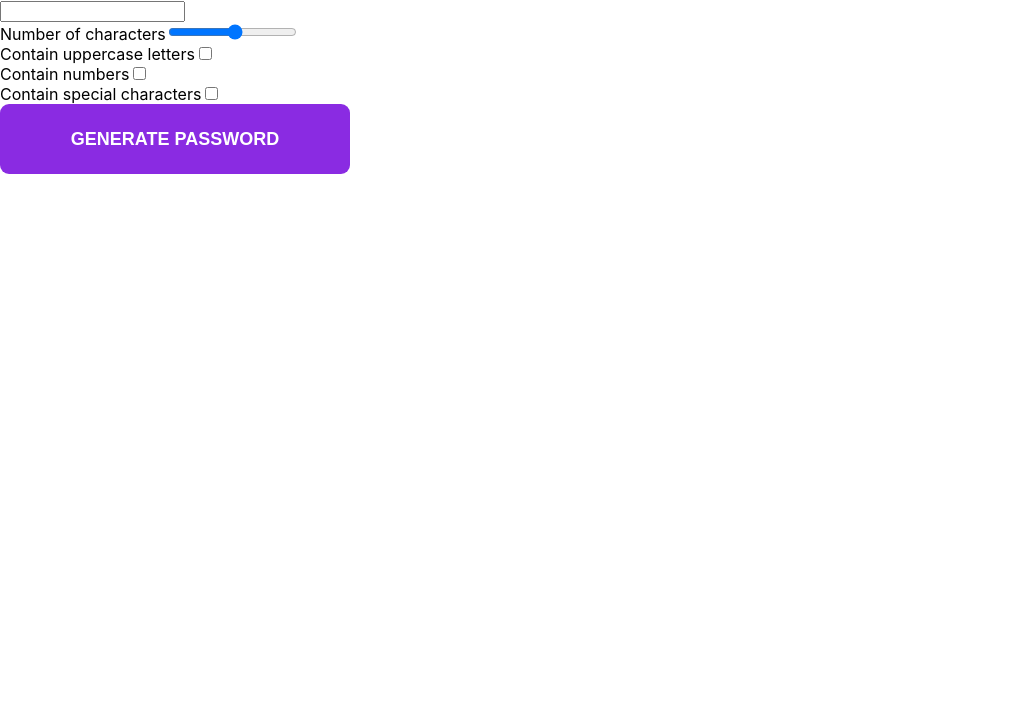
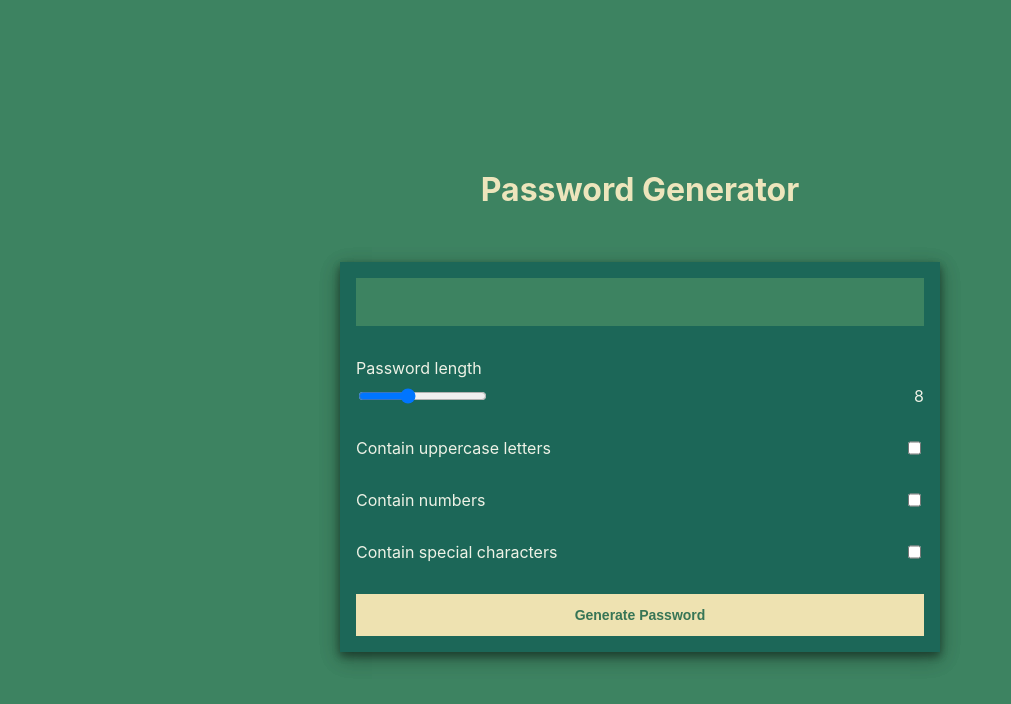
Before and after one commit to aronilie/password-generator, a React (Create React App) app: page / in a window 1280 px wide. Shown: the top 704 px of the page, without its empty margins (0-1011 px from the left). Built offline with nearby package versions, Linux system fonts and the light colour scheme.

Commit message:
Added styles to Form component

```diff
--- a/src/App.js
+++ b/src/App.js
@@ -1,9 +1,9 @@
-import Form from "./components/Form/Form";
+import FormPage from "./pages/FormPage/FormPage";
 
 function App() {
   return (
     <div className="App">
-      <Form />
+      <FormPage />
     </div>
   );
 }
--- a/src/components/Button/Button.js
+++ b/src/components/Button/Button.js
@@ -1,7 +1,7 @@
 import ButtonStyled from "./ButtonStyled";
 
 const Button = () => {
-  return <ButtonStyled type="button">GENERATE PASSWORD</ButtonStyled>;
+  return <ButtonStyled type="button">Generate Password</ButtonStyled>;
 };
 
 export default Button;
--- a/src/components/Button/ButtonStyled.js
+++ b/src/components/Button/ButtonStyled.js
@@ -1,14 +1,14 @@
 import styled from "styled-components";
 
 const ButtonStyled = styled.button`
-  background-color: blueviolet;
-  color: #fff;
+  background-color: #eee2b1;
+  color: #377556;
   border: none;
-  font-size: large;
+  font-size: 14px;
   font-weight: 700;
-  border-radius: 0.5em;
-  height: 70px;
-  width: 350px;
+  height: 3em;
+  width: 100%;
+  cursor: pointer;
 `;
 
 export default ButtonStyled;
--- a/src/components/Form/Form.js
+++ b/src/components/Form/Form.js
@@ -1,5 +1,6 @@
 import { useState } from "react";
 import Button from "../Button/Button";
+import FormStyled from "./FormStyled";
 
 const Form = () => {
   const formDataInitialState = {
@@ -174,32 +175,40 @@ const Form = () => {
   };
 
   return (
-    <form>
-      <div>
+    <FormStyled className="form-container">
+      <form className="form">
+        <div className="input-container">
           <input
             type="text"
             id="generatedPassword"
+            className="generated-password"
             onChange={handleChange}
             value={formData.password}
           />
         </div>
-      <div>
-        <label htmlFor="numberCharacters">Number of characters</label>
+        <div className="range-container">
+          <label htmlFor="numberCharacters" className="input-text">
+            Password length
+          </label>
+          <div className="inputs-container">
             <input
               className="input-number-characters"
               name="input-number-characters"
               type="range"
-          defaultValue={formData.numberOfCharacters}
+              defaultValue={numberOfCharacters}
               min="1"
               max="20"
               id="numberCharacters"
               onChange={changeRange}
             />
-        <span className="slider-value">{formData.numberOfCharacters}</span>
+            <span className="slider-value">{numberOfCharacters}</span>
+          </div>
         </div>
 
-      <div>
-        <label htmlFor="contain-uppercase">Contain uppercase letters</label>
+        <div className="inputs-container">
+          <label htmlFor="contain-uppercase" className="input-text">
+            Contain uppercase letters
+          </label>
           <input
             type="checkbox"
             className="contain-uppercase"
@@ -209,8 +218,10 @@ const Form = () => {
           />
         </div>
 
-      <div>
-        <label htmlFor="contain-number">Contain numbers</label>
+        <div className="inputs-container">
+          <label htmlFor="contain-number" className="input-text">
+            Contain numbers
+          </label>
           <input
             type="checkbox"
             className="contain-number"
@@ -220,8 +231,8 @@ const Form = () => {
           />
         </div>
 
-      <div>
-        <label htmlFor="contain-special-character">
+        <div className="inputs-container">
+          <label htmlFor="contain-special-character" className="input-text">
             Contain special characters
           </label>
           <input
@@ -237,6 +248,7 @@ const Form = () => {
           <Button />
         </div>
       </form>
+    </FormStyled>
   );
 };
 
--- /dev/null
+++ b/src/components/Form/FormStyled.js
@@ -0,0 +1,50 @@
+import styled from "styled-components";
+
+const FormStyled = styled.div`
+  max-width: 100%;
+  max-height: 100%;
+  padding: 1em;
+  background-color: #1c6758;
+
+  .input-container {
+    width: 100%;
+    margin: 0;
+  }
+
+  .generated-password {
+    width: 100%;
+    height: 3em;
+    font-size: 1em;
+    color: #fff;
+    background-color: #3d8361;
+    border: none;
+    padding: 0 0.5em;
+  }
+
+  .form {
+    display: flex;
+    flex-direction: column;
+    gap: 2em;
+  }
+
+  .inputs-container {
+    display: flex;
+    justify-content: space-between;
+  }
+
+  .range-container {
+    display: flex;
+    flex-direction: column;
+    gap: 0.5em;
+  }
+
+  .input-text {
+    color: #eef2e6;
+  }
+
+  .slider-value {
+    color: #eef2e6;
+  }
+`;
+
+export default FormStyled;
--- a/src/index.css
+++ b/src/index.css
@@ -1,3 +1,7 @@
+* {
+  box-sizing: border-box;
+}
+
 body {
   margin: 0;
   font-family: -apple-system, BlinkMacSystemFont, "Segoe UI", "Roboto", "Oxygen",
--- /dev/null
+++ b/src/pages/FormPage/FormPage.js
@@ -0,0 +1,15 @@
+import Form from "../../components/Form/Form";
+import "./styles.css";
+
+const FormPage = () => {
+  return (
+    <div className="full-container">
+      <h1 className="title">Password Generator</h1>
+      <div className="form-container">
+        <Form />
+      </div>
+    </div>
+  );
+};
+
+export default FormPage;
--- /dev/null
+++ b/src/pages/FormPage/styles.css
@@ -0,0 +1,26 @@
+.full-container {
+  min-width: 100vw;
+  min-height: 100vh;
+  background-color: #3d8361;
+  display: flex;
+  flex-direction: column;
+  gap: 2em;
+  align-items: center;
+  justify-content: center;
+}
+
+.form-container {
+  width: 80vw;
+  box-shadow: 0 4px 8px 0 rgba(0, 0, 0, 0.2), 0 6px 20px 0 rgba(0, 0, 0, 0.19);
+}
+
+@media (min-width: 600px) {
+  .form-container {
+    width: 600px;
+  }
+}
+
+.title {
+  color: rgb(237, 229, 188);
+  font-weight: 700;
+}
```
Lines whose indentation alone changed are shown as unchanged.
